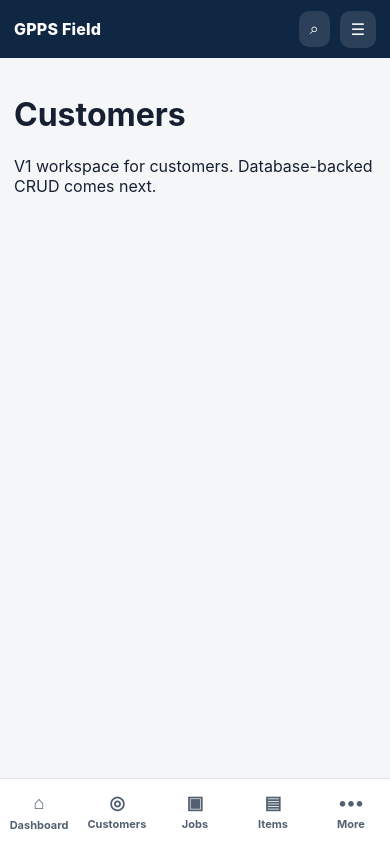
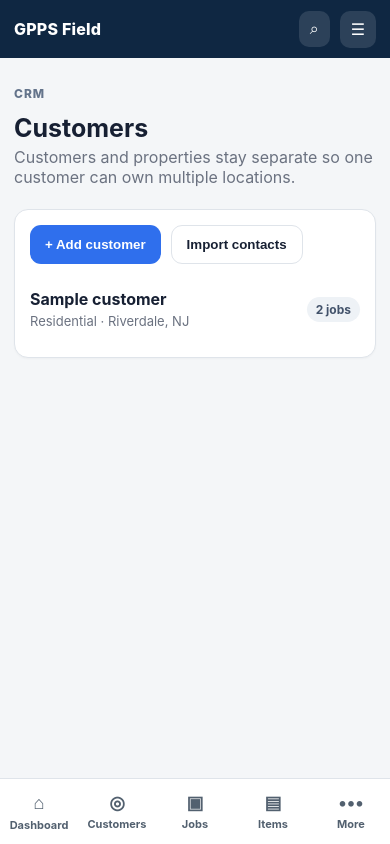
Before and after one commit to Nobugawa/GPPSApp-OA, a Next.js app: page /customers in a window 390 px wide. Built offline with nearby package versions, Linux system fonts and the light colour scheme.

Commit message:
Build mobile-first GPPS field UI and Supabase foundation

```diff
--- a/src/app/customers/page.tsx
+++ b/src/app/customers/page.tsx
@@ -1 +1,13 @@
-export default function Page(){return <div><h1>Customers</h1><p>V1 workspace for customers. Database-backed CRUD comes next.</p></div>}
+export default function Customers(){
+  return <div>
+    <p className="kicker">CRM</p>
+    <h1 className="page-title">Customers</h1>
+    <p className="subtitle">Customers and properties stay separate so one customer can own multiple locations.</p>
+    <div className="card">
+      <div className="actions"><button className="btn btn-primary">+ Add customer</button><button className="btn btn-secondary">Import contacts</button></div>
+      <div className="list" style={{marginTop:12}}>
+        <div className="list-item"><div><div className="primary">Sample customer</div><div className="secondary">Residential · Riverdale, NJ</div></div><span className="badge">2 jobs</span></div>
+      </div>
+    </div>
+  </div>
+}
```
